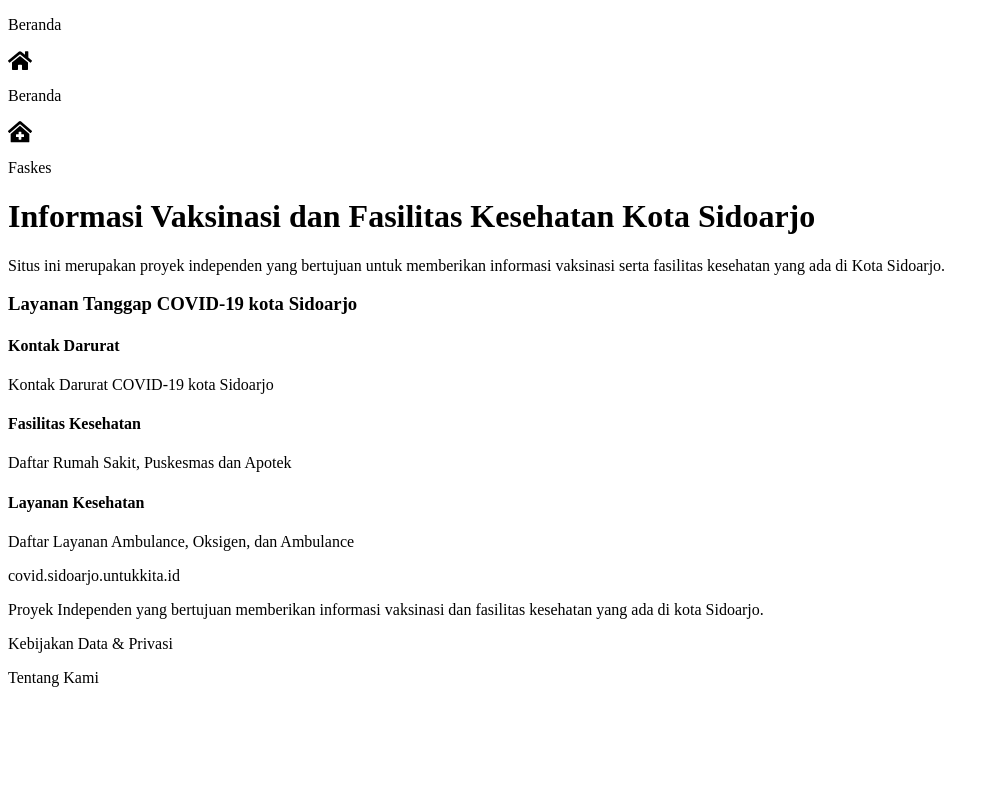
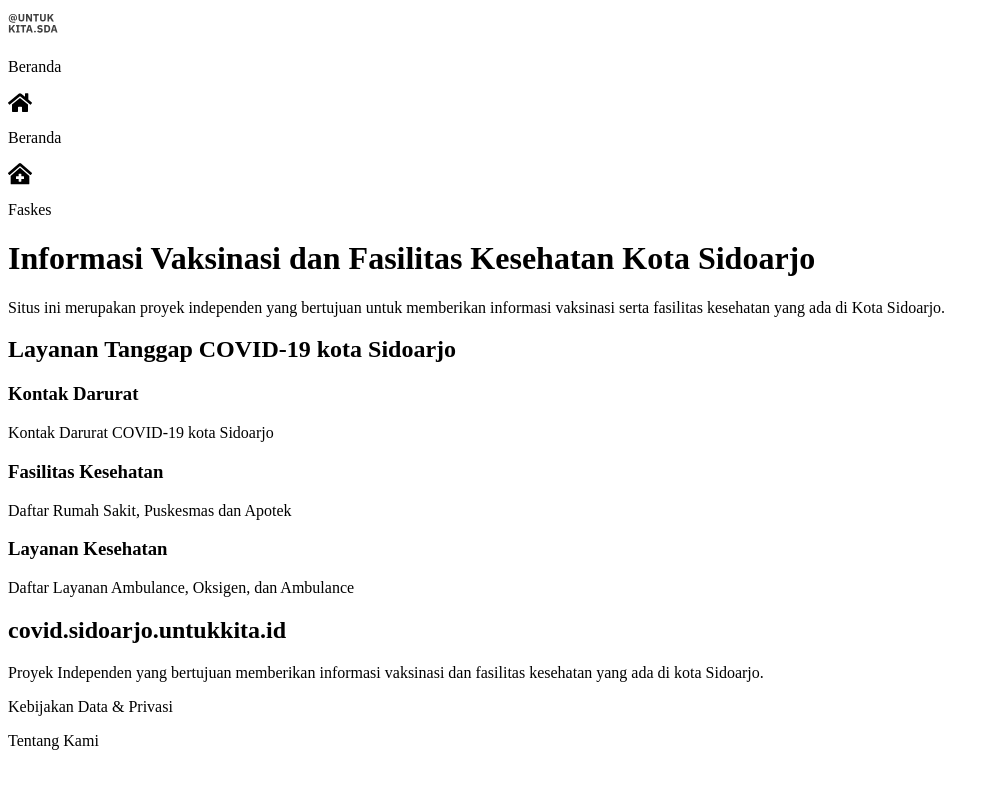
Before and after one commit to untukkita-id/sda.untukkita.id, a Next.js app: page / in a window 1280 px wide. Shown: the top 788 px of the page, without its empty margins (0-999 px from the left). Built offline with nearby package versions, Linux system fonts and the light colour scheme.

Commit message:
fix: better Semantic HTML and LHCI score

```diff
--- a/components/footer.js
+++ b/components/footer.js
@@ -2,9 +2,9 @@ import Link from 'next/link';
 
 export default function Footer() {
   return (
-    <div id="footer" className="mt-8  px-8 pt-4 pb-20 text-center">
+    <footer id="footer" className="mt-8  px-8 pt-4 pb-20 text-center">
       <div className="pt-8 px-8 border-t-2 border-gray-200" />
-      <p className="font-bold text-lg">covid.sidoarjo.untukkita.id</p>
+      <h2 className="font-bold text-lg">covid.sidoarjo.untukkita.id</h2>
       <p>
         Proyek Independen yang bertujuan memberikan informasi vaksinasi dan fasilitas kesehatan yang
         ada di kota Sidoarjo.
@@ -15,6 +15,6 @@ export default function Footer() {
       <Link href="/tentang-kami" passHref>
         <p className="mt-4 font-bold active:underline hover:underline">Tentang Kami</p>
       </Link>
-    </div>
+    </footer>
   );
 }
--- a/components/header.js
+++ b/components/header.js
@@ -1,12 +1,13 @@
+import Image from 'next/image';
 import NavbarButton from './navbar-bottom';
 
 export default function Header({ title }) {
   return (
     <>
-      <div id="header" className="bg-gray-200 py-4 px-8 flex gap-4">
-        <div className="border-2 border-gray p-2" />
+      <header id="header" className="bg-gray-200 py-4 px-8 flex gap-4">
+        <Image src="/logo.svg" height={30} width={50} alt="UntukKita.SDA Logo" />
         <p className="text-lg">{title}</p>
-      </div>
+      </header>
       <NavbarButton />
     </>
   );
--- a/components/home/home-menu.js
+++ b/components/home/home-menu.js
@@ -22,7 +22,7 @@ export default function HomeMenu() {
           key={item.link}
           className="flex flex-col border-2 border-gray-700 rounded-lg p-4 active:bg-gray-200 hover:bg-gray-100"
         >
-          <h4 className="font-bold text-lg uppercase">{item.title}</h4>
+          <h3 className="font-bold text-lg uppercase">{item.title}</h3>
           <p className="mt-1">{item.description}</p>
         </div>
       </Link>
@@ -31,10 +31,10 @@ export default function HomeMenu() {
 
   return (
     <div id="home-menu" className="px-8 pt-4">
-      <h3 className="text-2xl font-bold">Layanan Tanggap COVID-19 kota Sidoarjo</h3>
-      <div className="border-4 border-red-700 bg-red-500 rounded-lg mt-4 p-5 text-white active:bg-red-700 hover:bg-red-600">
-        <h4 className="text-xl font-bold uppercase">Kontak Darurat</h4>
-        <p className="mt-1">Kontak Darurat COVID-19 kota Sidoarjo</p>
+      <h2 className="text-2xl font-bold">Layanan Tanggap COVID-19 kota Sidoarjo</h2>
+      <div className="border-4 border-red-900 bg-red-600 rounded-lg mt-4 p-5 text-white active:bg-red-800 hover:bg-red-700 hover:underline active:font-bold">
+        <h3 className="text-xl font-bold uppercase">Kontak Darurat</h3>
+        <p className="mt-1 text-lg">Kontak Darurat COVID-19 kota Sidoarjo</p>
       </div>
       <div className="mt-4 flex flex-col w-full gap-4 flex-wrap">{componentList}</div>
     </div>
--- a/components/navbar-bottom.js
+++ b/components/navbar-bottom.js
@@ -4,7 +4,7 @@ import Link from 'next/link';
 
 export default function NavbarButton() {
   return (
-    <div className="fixed bottom-0 bg-gray-600 w-screen h-16 px-8 flex flex-row gap-4 justify-center text-white">
+    <nav className="fixed bottom-0 bg-gray-600 w-screen h-16 px-8 flex flex-row gap-4 justify-center text-white">
       <Link href="/" passHref>
         <div className="flex flex-col flex-grow items-center justify-center p-2 pb-1 active:bg-gray-800 hover:bg-gray-700">
           <FontAwesomeIcon icon={faHome} size="lg" />
@@ -17,19 +17,6 @@ export default function NavbarButton() {
           <p>Faskes</p>
         </div>
       </Link>
-      {/*
-      <Link href="/" passHref>
-        <div className="flex flex-col flex-grow items-center justify-center p-2 active:bg-gray-800 hover:bg-gray-700">
-          <FontAwesomeIcon icon={faHome} size="lg" />
-          <p>Beranda</p>
-        </div>
-      </Link>
-      <Link href="/" passHref>
-        <div className="flex flex-col flex-grow items-center justify-center p-2 active:bg-gray-800 hover:bg-gray-700">
-          <FontAwesomeIcon icon={faHome} size="lg" />
-          <p>Beranda</p>
-        </div>
-      </Link> */}
-    </div>
+    </nav>
   );
 }
```
Also changed, not shown: components/card-faskes.js (+4 -4 lines), pages/fasilitas-kesehatan.js (+7 -1 lines).
